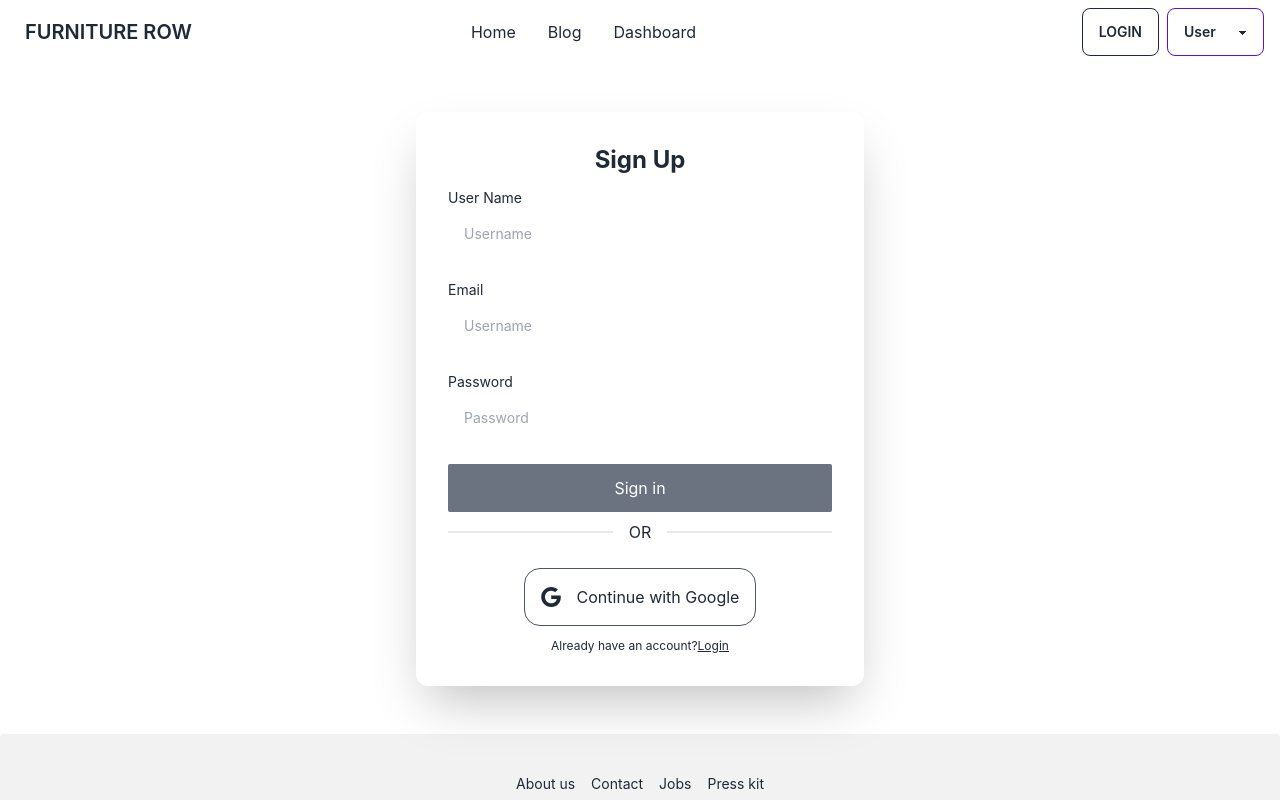
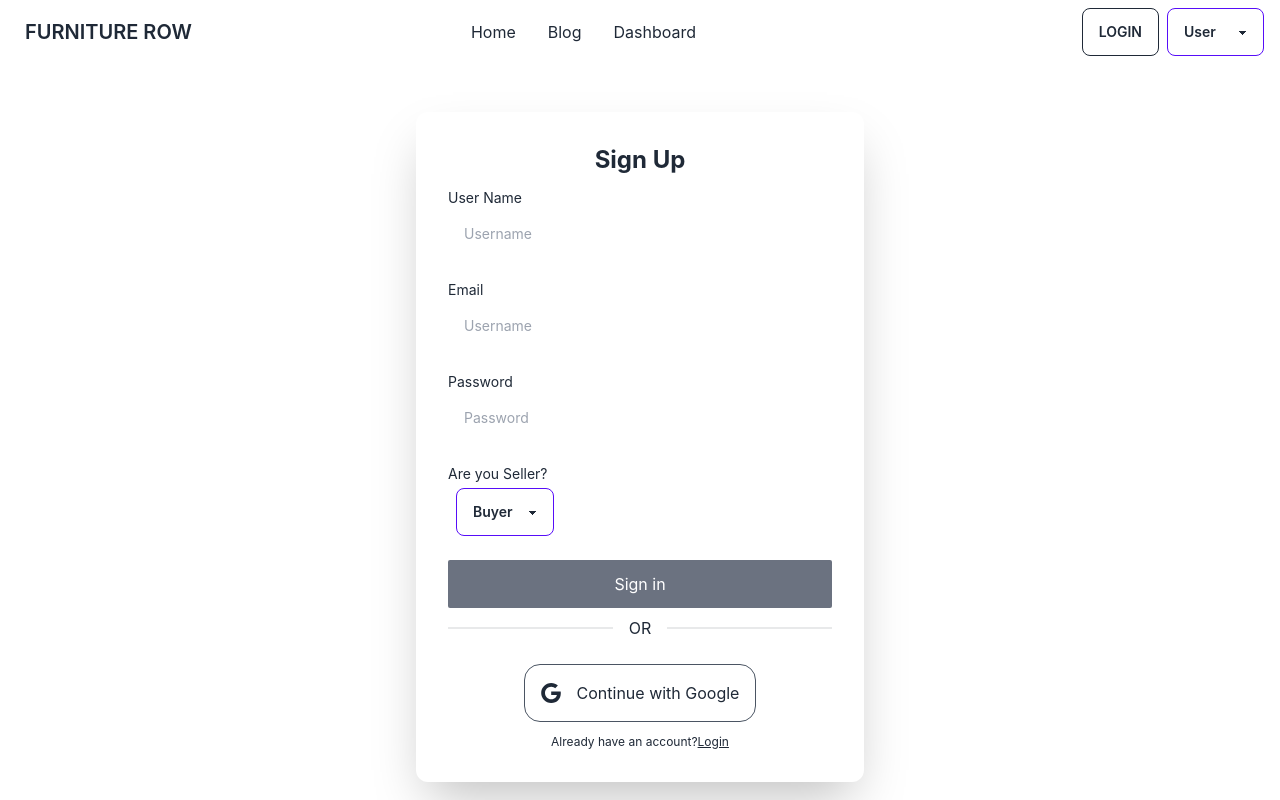
Before and after one commit to ShapnaAkter06/Furniture-Row-Client, a React (Create React App) app: page /signup in a window 1280 px wide. Shown: the top 800 px of the page. Built offline with nearby package versions, Linux system fonts and the light colour scheme; no server answers.

Commit message:
add role

```diff
--- a/src/Pages/DashBoard/AllUsers.js
+++ b/src/Pages/DashBoard/AllUsers.js
@@ -11,6 +11,7 @@ const AllUsers = () => {
             return data;
         }
     })
+    console.log(users);
     return (
         <div>
             <h2 className="text-3xl mb-5">All Buyers And Sellers</h2>
@@ -21,6 +22,7 @@ const AllUsers = () => {
                             <th></th>
                             <th>Name</th>
                             <th>Email</th>
+                            <th>Role</th>
                             <th>Report</th>
                             <th>Delete</th>
                         </tr>
@@ -30,8 +32,9 @@ const AllUsers = () => {
                             users?.map((user, i) =>
                                 <tr key={user._id}>
                                     <th>{i + 1}</th>
-                                    <td>{user.name}</td>
-                                    <td>{user.email}</td>
+                                    <td>{user?.name}</td>
+                                    <td>{user?.email}</td>
+                                    <td>{user?.role}</td>
                                     <td></td>
                                     <td><button className='btn btn-xs btn-danger'>Delete</button></td>
                                 </tr>)
--- a/src/Pages/Login/SignUp.js
+++ b/src/Pages/Login/SignUp.js
@@ -28,7 +28,7 @@ const SignUp = () => {
         createUser(data.email, data.password)
             .then(result => {
                 toast.success('User created successfully');
-                saveUser( data.name, data.email)
+                saveUser(data.name, data.email, data.role)
 
                 //update user profile
                 updateUserProfile(data.name)
@@ -42,8 +42,8 @@ const SignUp = () => {
     }
 
     //save user in DB
-    const saveUser = (name, email) => {
-        const user = { name, email };
+    const saveUser = (name, email, role) => {
+        const user = { name, email, role };
         fetch('http://localhost:5000/users', {
             method: 'POST',
             headers: {
@@ -102,6 +102,14 @@ const SignUp = () => {
                             }
                         </div>
                     </div>
+                    <div className="space-y-1 text-sm">
+                        <label htmlFor="password" className="block dark:text-gray-400">Are you Seller?</label>
+                    <select  {...register("role")} className="select select-primary mx-2">
+                        <option disabled defaultValue={true}>Buyer</option>
+                        <option>Buyer</option>
+                        <option>Seller</option>
+                    </select>
+                    </div>
                     <button className="block w-full p-3 text-center rounded-sm bg-gray-500 text-white">Sign in</button>
                 </form>
 
```
